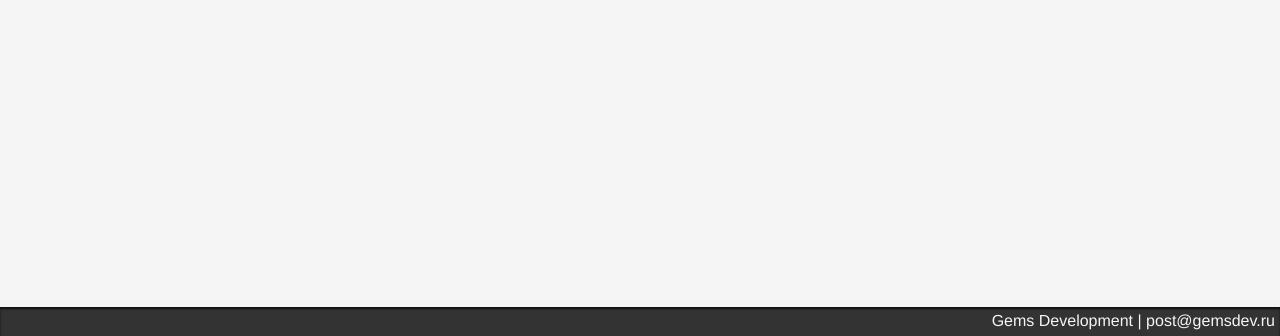
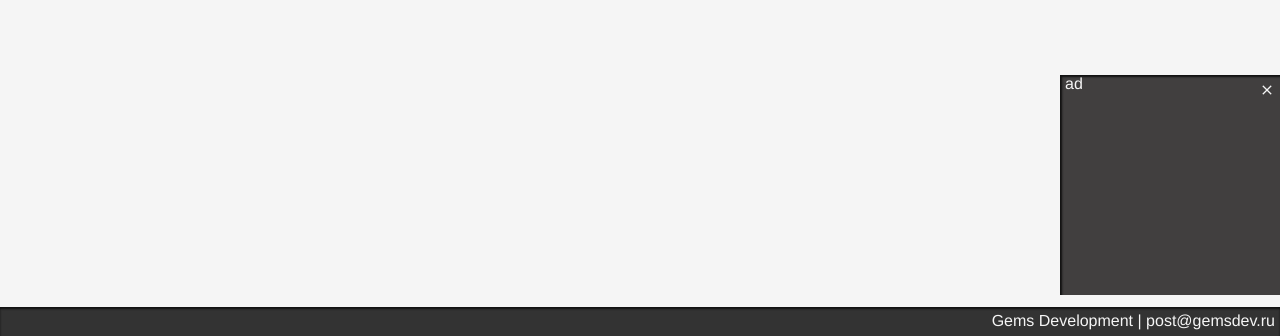
Before and after one commit to gems-development/geos-gempix-demo, a React (Create React App) app: page / in a window 1280 px wide. Shown: the part 473-809 px from the top of the page. Built offline with nearby package versions, Linux system fonts and the light colour scheme; no server answers.

Commit message:
Добавленно меню с данными о пространственных отношениях

```diff
--- /dev/null
+++ b/src/components/ui/Info/Info.css
@@ -0,0 +1,43 @@
+
+.info-area {
+    height: 220px;
+    width: 220px;
+    background-color: rgba(65, 63, 63);
+    position: absolute;
+
+    right: 0;
+    bottom:4vh;
+    box-shadow:inset 2px 2px 2px rgb(17, 17, 17);
+    z-index: 1;
+}
+.information{
+    color: whitesmoke;
+    padding: 5px;
+
+}
+.hidden-i {
+    transform: translateX(100%);
+    transition: all 0.3s;
+    display: none;
+}
+
+.visible-i {
+    transform: translateX();
+    transition: all 0.3s;
+}
+@media (max-width: 445px){
+    .info-area{
+        width: 100%;
+    }
+}
+
+.closeBtn{
+    position: absolute;
+    right: 5px;
+    top: 5px;
+    cursor: pointer;
+}
+.material-icons{
+    color: whitesmoke;
+
+}
--- /dev/null
+++ b/src/components/ui/Info/Info.jsx
@@ -0,0 +1,34 @@
+import React, {useState, Component, useCallback } from "react";
+
+import "./Info.css";
+
+
+
+
+export default class Info extends Component{
+    state = {
+        output: ("ad"),
+        isVisible: true
+    };
+    changeVisible = () => {
+
+        const{isVisible} = this.state;
+        this.setState({isVisible: !isVisible})
+    }
+    updateText = (text) => {
+        const {output} = this.state;
+        this.setState({output: (text.current.value)})
+    }
+    render(){
+        return(
+        <div className={'info-area ' + (this.state.isVisible? 'visible-i' : 'hidden-i')} >
+                       <span className="information">{this.state.output}</span>
+                       <span className="closeBtn">
+                       <span class="material-icons" onClick={() => this.changeVisible()}>close</span>
+                       </span>
+        </div>
+        )
+    }
+
+
+}
--- a/src/components/workArea/Map.js
+++ b/src/components/workArea/Map.js
@@ -4,6 +4,8 @@ import './Map.css';
 import placemarkIcon from '../../assets/img/placemarkIcon.png';
 import selPlacemarkIcon from '../../assets/img/selPlacemarkIcon.png';
 import axios from 'axios';
+import Info from '../../components/ui/Info/Info';
+
 
 const mapState = {
     center: [54.98517806972585,73.3714099999999],
@@ -80,7 +82,10 @@ export const newPoint = e => {
 
 // Очистка всех объектов на карте
 export const removeAllObjects = () => {
+
     mapRef.current.geoObjects.removeAll();
+    Info.changeVisible();
+    Info.updateText("Объекты были удалены");
 }
 
 function getPolylineCoords(coordsArr1) {
@@ -248,7 +253,7 @@ export const distanceCalcTool = () => {
         // Отправка запроса на сервер и демонстрация результата клиенту
         axios.post('http://localhost:5148/Distance', request).then(response => {
             var geometry = response.data.line;
-            shortestLine(geometry);
+          //  shortestLine(geometry);
             alert(response.data.distance);
         },
         reject => {
@@ -309,6 +314,7 @@ export const spatialRelationsTool = () => {
         }
         // Очистка массива выбранных объектов
         selectedObjects.splice(0, selectedObjects.length);
+
     }
 }
 
--- a/src/pages/mainPage/MainPage.jsx
+++ b/src/pages/mainPage/MainPage.jsx
@@ -3,12 +3,14 @@ import "./MainPage.css"
 import Header from "../../components/header/Header.jsx"
 import Map1 from "../../components/workArea/Map.js"
 import Footer from "../../components/footer/Footer.jsx"
+import Info from "../../components/ui/Info/Info"
 
 function MainPage() {
     return (
     <body>
      <Header/>
      <Map1/>
+     <Info/>
      <Footer/>
     </body>
     )
```
